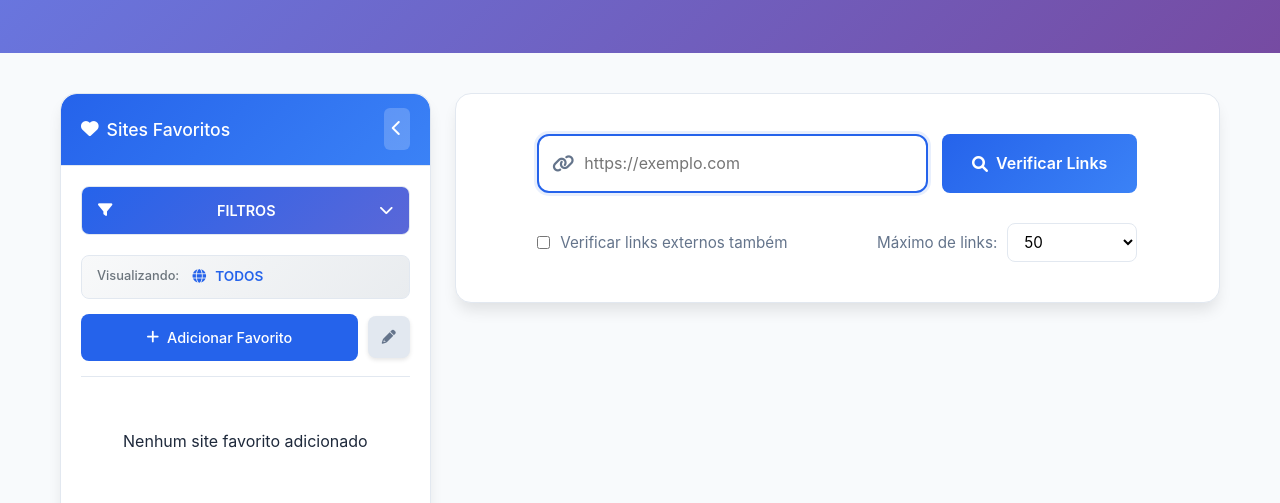
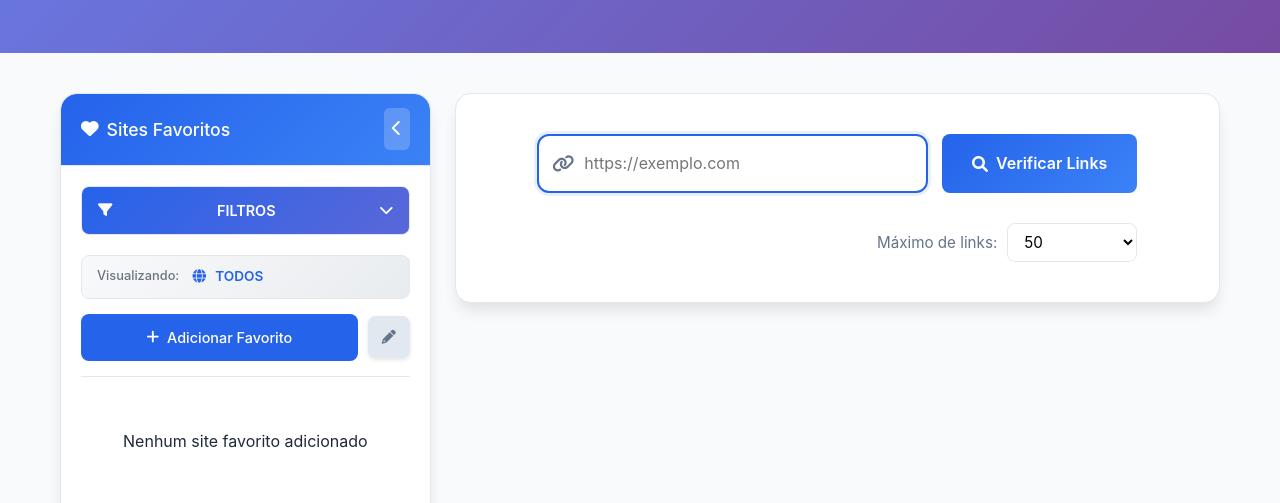
Before and after one commit to rodrigo-santz/projectOnline, a website: page public/index.html in a window 1280 px wide. Shown: the part 264-767 px from the top of the page. Drawn offline with nearby package versions, Linux system fonts and the light colour scheme.

Commit message:
Atualização verificação de link

```diff
--- a/public/index.html
+++ b/public/index.html
@@ -122,8 +122,7 @@
                                     </div>
                                     <div class="monitoring-settings">
                                         <label class="monitoring-toggle">
-                                            <input type="checkbox" id="autoMonitoring"
-                                                onchange="toggleAutoMonitoring()">
+                                            <input type="checkbox" id="autoMonitoring" checked>
                                             <span class="toggle-text">🕐 Verificação automática (1h)</span>
                                         </label>
                                     </div>
@@ -174,8 +173,8 @@
                                 </div>
 
                                 <div class="options">
-                                    <label class="checkbox-container">
-                                        <input type="checkbox" id="checkExternal">
+                                    <label class="checkbox-container d-none">
+                                        <input type="checkbox" id="checkExternal" checked>
                                         <span class="checkmark"></span>
                                         Verificar links externos também
                                     </label>
--- a/public/styles.css
+++ b/public/styles.css
@@ -1564,7 +1564,7 @@ body {
 
 .options {
     display: flex;
-    justify-content: space-between;
+    justify-content: end;
     align-items: center;
     flex-wrap: wrap;
     gap: 20px;
@@ -1664,7 +1664,6 @@ body {
     border-radius: 16px;
     box-shadow: var(--shadow-lg);
     overflow: hidden;
-    margin-bottom: 40px;
 }
 
 .report-header {
```
